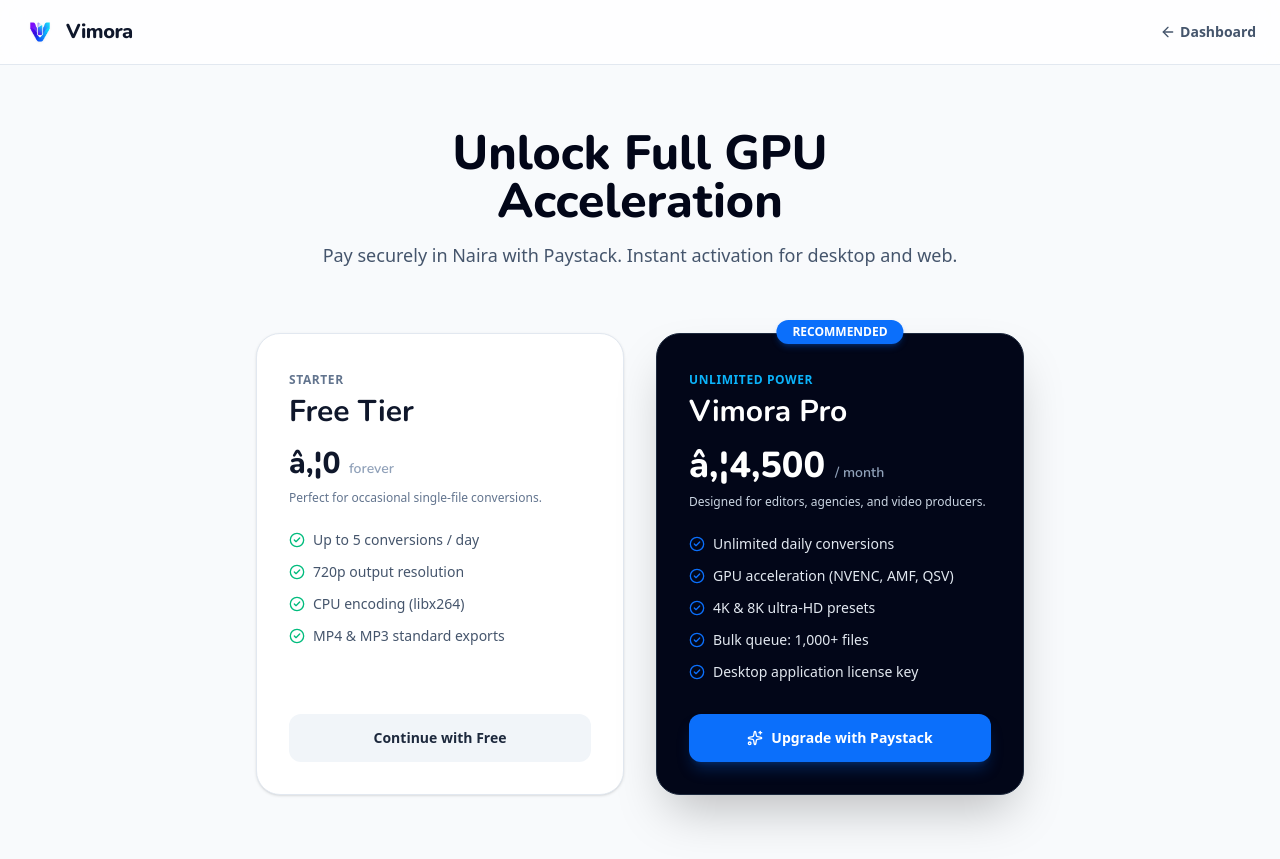
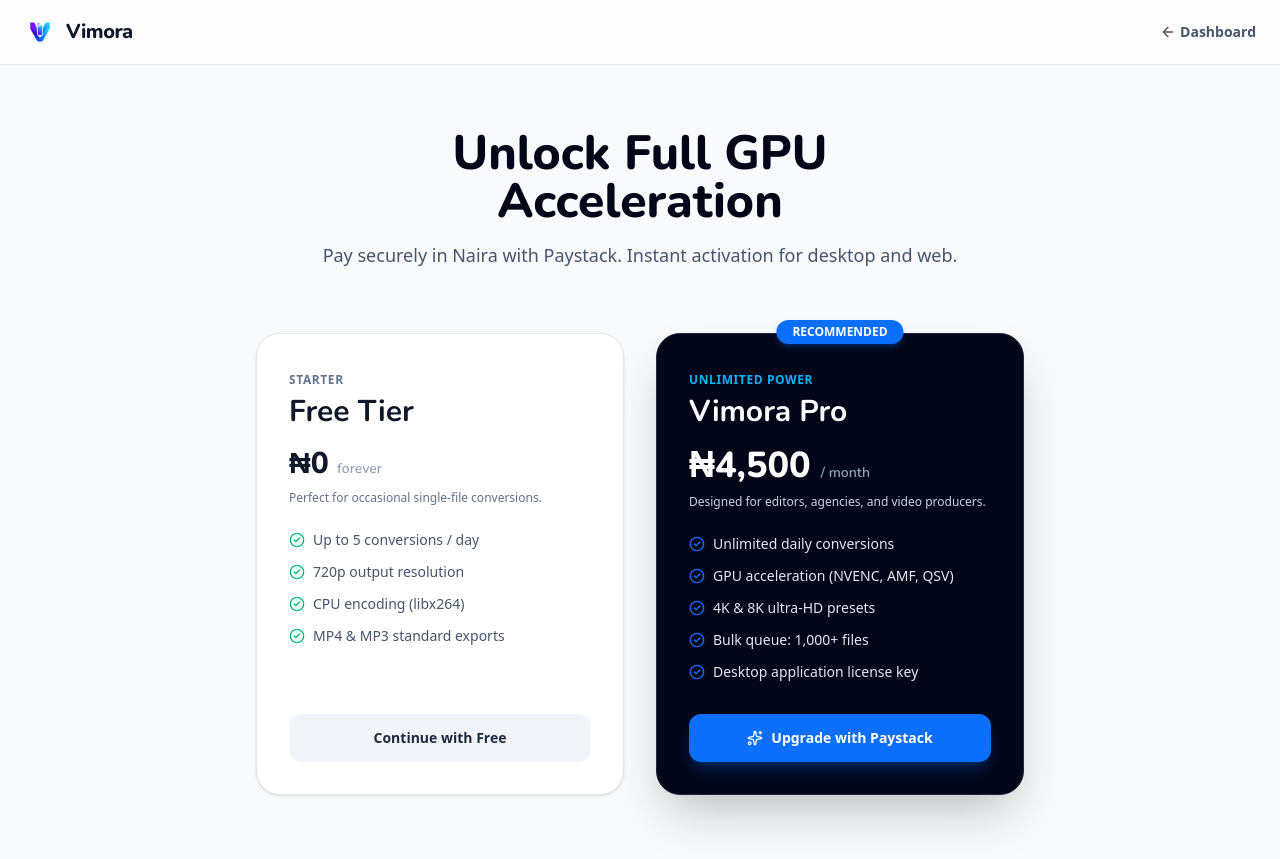
Before and after one commit to BMInBC/Vimora, a Next.js app: page /pricing in a window 1280 px wide. Built offline with nearby package versions, Linux system fonts and the light colour scheme; no server answers.

Commit message:
Replace corrupted currency character with Naira symbol ₦

```diff
--- a/src/app/admin/page.tsx
+++ b/src/app/admin/page.tsx
@@ -185,7 +185,7 @@ export default function AdminPage() {
           </div>
           <div className="bg-white p-5 rounded-2xl border border-slate-200 shadow-sm">
             <p className="text-xs font-bold text-slate-500 uppercase tracking-wider">Paystack Plan</p>
-            <p className="text-xl font-extrabold mt-1 text-slate-900 font-nunito">â‚¦4,500 / mo</p>
+            <p className="text-xl font-extrabold mt-1 text-slate-900 font-nunito">₦4,500 / mo</p>
           </div>
           <div className="bg-white p-5 rounded-2xl border border-slate-200 shadow-sm">
             <p className="text-xs font-bold text-slate-500 uppercase tracking-wider">Engine Status</p>
--- a/src/app/page.tsx
+++ b/src/app/page.tsx
@@ -80,7 +80,7 @@ const STEPS = [
 const PLANS = [
   {
     name: "Free",
-    price: "â‚¦0",
+    price: "₦0",
     period: "forever",
     description: "For individuals trying Vimora out.",
     features: [
@@ -96,7 +96,7 @@ const PLANS = [
   },
   {
     name: "Pro",
-    price: "â‚¦4,500",
+    price: "₦4,500",
     period: "/month",
     description: "For creators and small agencies.",
     features: [
--- a/src/app/pricing/page.tsx
+++ b/src/app/pricing/page.tsx
@@ -82,7 +82,7 @@ export default function PricingPage() {
             <div>
               <span className="text-xs font-bold uppercase tracking-wider text-slate-500">Starter</span>
               <h2 className="text-3xl font-bold font-nunito mt-1">Free Tier</h2>
-              <p className="text-3xl font-extrabold mt-4 font-nunito">â‚¦0 <span className="text-sm font-normal text-slate-400">forever</span></p>
+              <p className="text-3xl font-extrabold mt-4 font-nunito">₦0 <span className="text-sm font-normal text-slate-400">forever</span></p>
               <p className="text-slate-500 text-xs mt-2 mb-6">Perfect for occasional single-file conversions.</p>
 
               <ul className="space-y-3 text-sm text-slate-600">
@@ -111,7 +111,7 @@ export default function PricingPage() {
               <span className="text-xs font-bold uppercase tracking-wider text-[#0BB3FA]">Unlimited Power</span>
               <h2 className="text-3xl font-bold font-nunito mt-1">Vimora Pro</h2>
               <p className="text-4xl font-extrabold mt-4 font-nunito">
-                â‚¦4,500 <span className="text-sm font-normal text-slate-400">/ month</span>
+                ₦4,500 <span className="text-sm font-normal text-slate-400">/ month</span>
               </p>
               <p className="text-slate-300 text-xs mt-2 mb-6">Designed for editors, agencies, and video producers.</p>
 
```
